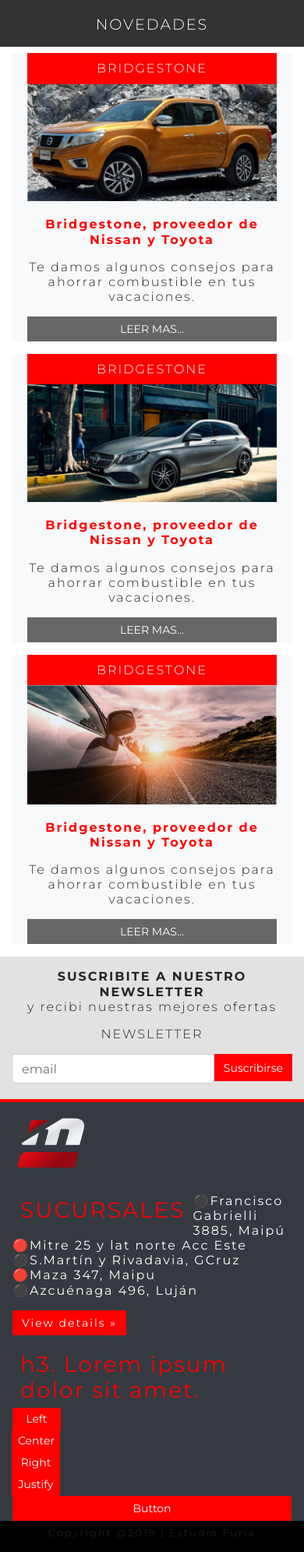
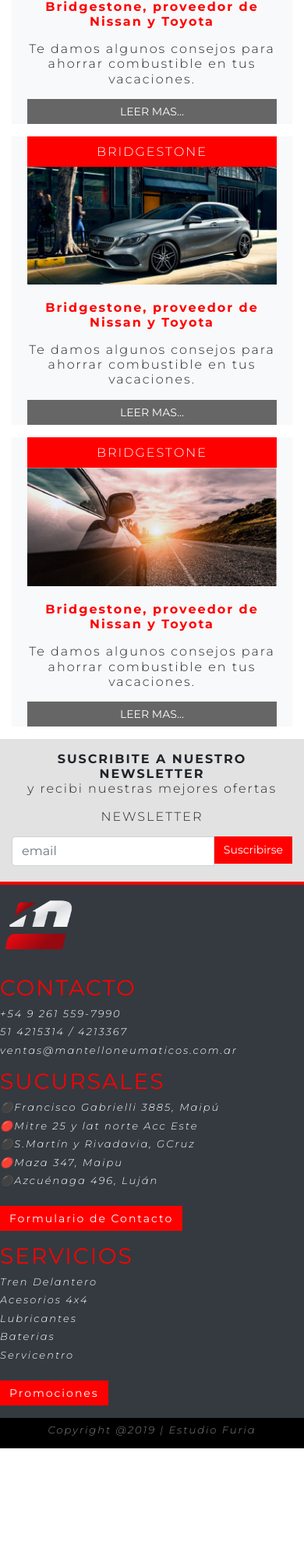
Before and after one commit to axelemilianojesus/mantello, a PHP site: page /home.php in a window 390 px wide. Shown: the part 3804-5795 px from the top of the page at 78% size. After the commit the page ends 5662 px from the top, so only its background shows below. Run offline with PHP 8.4, Linux system fonts and the light colour scheme.

Commit message:
HOME(ver arreglar responsive center flex), HEADER + FOOTER

```diff
--- a/mantello-site/css/style.css
+++ b/mantello-site/css/style.css
@@ -46,10 +46,7 @@ a {
   align-content: center;
   float: center;
 }
-.font-small{
-  font-size: small;
-  font-weight: 300;
-}
+
 .margin-0 {
   margin: 0px !important
 }
@@ -62,7 +59,12 @@ a {
   height: calc(1.5em + .75rem + 2px);
 }
 .max-width{ max-width: 1440px;}
-
+.bold{font-weight: bold;}
+.uppercase{ text-transform: uppercase;}
+.font-small{
+  font-size: small;
+  font-weight: 100;
+}
 /*-------------------------------------------------FORMS*/
 .navbar .form-control {
   /*height: calc(1 + 1rem);*/
@@ -97,9 +99,7 @@ select {
   background: red;
 }
 
-.bg-black {
-  background: black
-}
+
 
 /*-------------------------------------------------SUBMENU*/
 .nav-bar-sup {
@@ -247,30 +247,32 @@ ul {
 .fondo {
   background-color: #333333;
 }
+.bg-black {
+  background: black;
+}
 
-/*ENCABEZADOS*/
+/*------------------------------------------------ENCABEZADOS*/
 h1 {
-  font-size: 36px;
+  font-size: larger;
   color: white;
-  margin: 10px;
   text-align: center;
 }
 
 h3 {
   color: red;
-  float: left;
   padding: 0;
-  margin: 5px 10px
 }
 
 h6 {
   text-align: center;
   font-size: 30px;
-  font-style: Bold
+  font-style: Bold;
 }
-
+/*------------------------------------------------MAPA*/
+.sucursales
 /*------------------------------------------------FOOTER*/
 .footer {
   color: white;
-  background: black;
+  background: black !important;
+  font-size:12px;
 }
--- a/mantello-site/footer.php
+++ b/mantello-site/footer.php
@@ -1,55 +1,55 @@
-<div class="container-fluid bg-dark footer">
-  	<div class="row border-top-red py-md-5 py-sm-2">
-      <div class=" row max-width mx-3">
+<div class="container-fluid bg-dark">
+  	<div class="row border-top-red py-md-5 py-sm-2 footer">
+      <div class=" row max-width mx-3 col-12 m-auto">
 
       <div class="col-md-4">
   			<p><img alt="Mantello logo" src="img/mantello-logo-degrade.png" width="100px"/></p>
+
+        <h3 class="d-block">CONTACTO</h3>
+        <ul class="text-white font-small">
+          <li class="mb-2 font-italic">+54 9 261 559-7990</li>
+          <li class="mb-2 font-italic">51 4215314 / 4213367</li>
+          <li class="mb-2 font-italic">ventas@mantelloneumaticos.com.ar</li>
+
+        </ul>
 
 
   		</div>
   		<div class="col-md-4">
 
-        <h3>SUCURSALES</h3>
-        <ul>
-          <li>⚫Francisco Gabrielli 3885, Maipú</li>
-          <li>🔴Mitre 25 y lat norte Acc Este</li>
-          <li>⚫S.Martín y Rivadavia, GCruz</li>
-          <li>🔴Maza 347, Maipu</li>
-          <li>⚫Azcuénaga 496, Luján</li>
+        <h3 class="d-block">SUCURSALES</h3>
+        <ul class="text-white font-small">
+          <li class="mb-2 font-italic">⚫Francisco Gabrielli 3885, Maipú</li>
+          <li class="mb-2 font-italic">🔴Mitre 25 y lat norte Acc Este</li>
+          <li class="mb-2 font-italic">⚫S.Martín y Rivadavia, GCruz</li>
+          <li class="mb-2 font-italic">🔴Maza 347, Maipu</li>
+          <li class="mb-2 font-italic">⚫Azcuénaga 496, Luján</li>
         </ul>
   			<p>
-  				<a class="btn" href="#">View details »</a>
+  				<a class="btn text-white mt-2" href="#">Formulario de Contacto</a>
   			</p>
   		</div>
+
   		<div class="col-md-4">
-  			<h3>
-  				h3. Lorem ipsum dolor sit amet.
-  			</h3>
-  			<div class="btn-group btn-group-vertical btn-group-sm" role="group">
+        <h3 class="d-block">SERVICIOS</h3>
+        <ul class="text-white font-small">
+          <li class="mb-2 font-italic">Tren Delantero</li>
+          <li class="mb-2 font-italic">Acesorios 4x4</li>
+          <li class="mb-2 font-italic">Lubricantes</li>
+          <li class="mb-2 font-italic">Baterias</li>
+          <li class="mb-2 font-italic">Servicentro</li>
+        </ul>
+        <p>
+  				<a class="btn text-white mt-2" href="#">Promociones</a>
+  			</p>
+  		</div>
 
-  				<button class="btn btn-secondary" type="button">
-  					Left
-  				</button>
-  				<button class="btn btn-secondary" type="button">
-  					Center
-  				</button>
-  				<button class="btn btn-secondary" type="button">
-  					Right
-  				</button>
-  				<button class="btn btn-secondary" type="button">
-  					Justify
-  				</button>
-  			</div>
-  			<button type="button" class="btn btn-block active btn-success">
-  				Button
-  			</button>
-  		</div>
        </div>
       </div>
   </div>
 
   <div class="row w-100 bg-black text-center pt-2">
-    <div class="col-md-12 font-small">
+    <div class="col-md-12 font-small text-white-50 font-italic">
       <p>Copyright @2019 | Estudio Furia</p>
     </div>
   </div>
--- a/mantello-site/header.php
+++ b/mantello-site/header.php
@@ -35,6 +35,7 @@
 
   </div>
   <nav class="navbar navbar-expand-lg navbar-light bg-dark border-bottom-red">
+    <div class="row max-width m-auto">
     <a class="navbar-brand" href="#">
       <img src="img/mantello-ISOLOGO-W.png" alt="isologo" width="180px">
     </a>
@@ -93,6 +94,7 @@
       <li><a href="#.html">Contáctanos</a></li>
       <li><a href="#">Política de privacidad</a></li>
     </ul>
+  </div>
   </nav>
 
   <!-- Optional JavaScript -->
--- a/mantello-site/home.php
+++ b/mantello-site/home.php
@@ -395,47 +395,18 @@ require_once("header.php");
 
     </div>
   </div>
-
+<!-- SUCURSALES -->
   <div class="divisor">
     <p class=""><span class="estilorojo">SUCURSALES</span></p>
   </div>
 
-
-  <div class="container-fluid">
+<!-- MAPA -->
+ <div class="container-fluid">
     <div class="row">
       <div class="w-100">
 
-        <div class="carousel slide d-block d-sm-none" data-ride="carousel" data-interval="0">
-          <div class="row">
-            <div class="col-md-4 col-sm-4">
-              <div class="">
 
-                <ul class="nav navbar-nav navbar-left menumapa">
-                  <li><a href="https://goo.gl/maps/FasRN7RSgT2K778J7">
-                      <p class="sucursales">Maipu</p>
-                      <p>Gobernador Francisco José Gabrielli 3885
-                        0261 493-2884</p>
-                    </a></li>
-                  <li><a href="https://goo.gl/maps/BMTxGkghwGp7GCos6">
-                      <p class="sucursales">Guaymallén</p>
-                      <p>Av. Mitre 25
-                        0261 431-3356</p>
-                    </a></li>
-                  <li><a href="https://goo.gl/maps/juwDDduwRB2pKkup6">
-                      <p class="sucursales">Godoy Cruz</p>
-                      <p>Av. San Martín 22
-                        0261 435-0555</p>
-                    </a></li>
-                </ul>
-              </div>
-            </div>
-          </div>
-        </div>
         <!-- Start Carousel -->
-
-
-
-
         <div id="custom_carousel" class="carousel slide hidden-xsd-none d-sm-block" data-ride="carousel" data-interval="0">
           <div class="row">
             <div class="col-md-4 col-sm-4 bg-dark">
@@ -443,17 +414,17 @@ require_once("header.php");
 
                 <ul class="nav navbar-nav navbar-left menumapa">
                   <li data-target="#custom_carousel" data-slide-to="0" class="active"><a href="#">
-                      <p class="sucursales">Maipu</p>
+                      <h4 class="bold uppercase">Maipu</h4>
                       <p>Gobernador Francisco José Gabrielli 3885
                         0261 493-2884</p>
                     </a></li>
                   <li data-target="#custom_carousel" data-slide-to="1" class="active"><a href="#">
-                      <p class="sucursales">Guaymallén</p>
+                      <h4 class="bold uppercase">Guaymallén</h4>
                       <p>Av. Mitre 25
                         0261 431-3356</p>
                     </a></li>
                   <li data-target="#custom_carousel" data-slide-to="2" class="active"><a href="#">
-                      <p class="sucursales">Godoy Cruz</p>
+                      <h4 class="bold uppercase">Godoy Cruz</h4>
                       <p>Av. San Martín 22
                         0261 435-0555</p>
                     </a></li>
```
